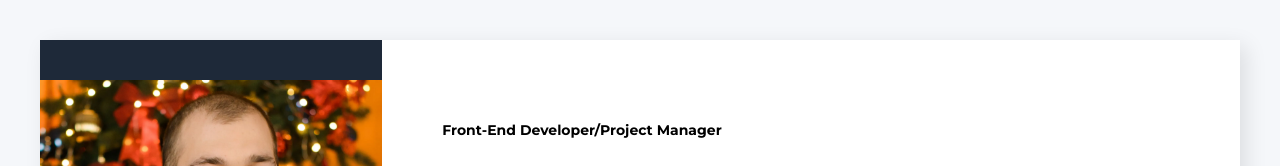
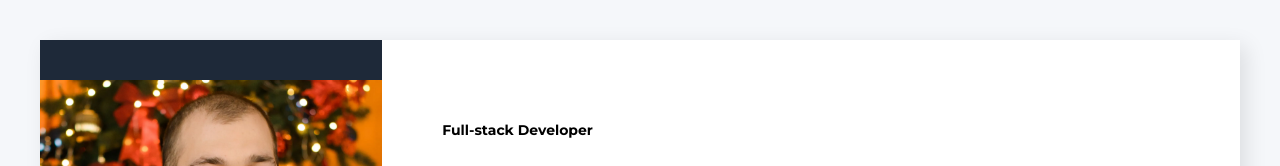
Before and after one commit to BakumSV/resume, a website built with Parcel: page src/index.html in a window 1280 px wide. Shown: the top 166 px of the page. Built offline with nearby package versions, Linux system fonts and the light colour scheme.

Commit message:
Update index.html

```diff
--- a/src/index.html
+++ b/src/index.html
@@ -18,7 +18,7 @@
       <div class="main-content-section">
         <!-- About me section -->
         <div class="about-me-section">
-          <h2 class="about-me-profession">Front-End Developer/Project Manager</h2>
+          <h2 class="about-me-profession">Full-stack Developer</h2>
           <h1 class="about-me-name">Sergey Bakumenko</h1>
           <p class="about-me-discription">
             35 years old, married, raise two children. <br />
```
